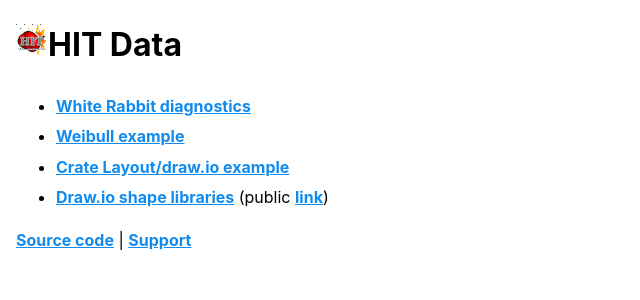
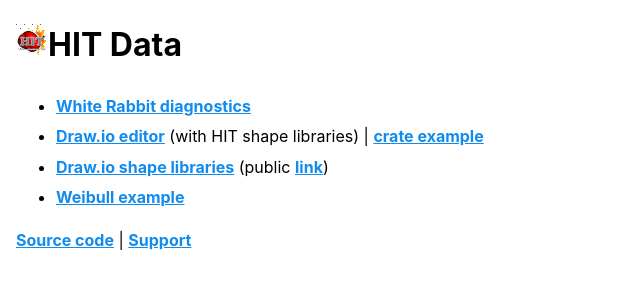
Before and after one commit to lucian-loco/WAT---Weibull-Analysis-Tool, a Flask app: page / in a window 1280 px wide. Shown: the top 300 px of the page, without its empty margins (0-640 px from the left). Run offline with Flask 3, Linux system fonts and the light colour scheme.

Commit message:
Main page: reorder links, add a link to empty draw.io editor

```diff
--- a/src/templates/index.html
+++ b/src/templates/index.html
@@ -11,9 +11,9 @@
     <h1><img src="/static/images/favicon.ico" />HIT Data</h1>
     <ul>
       <li><a href="https://mondi.app.cern.ch/whiterabbit">White Rabbit diagnostics</a></li>
+      <li><a href="/crate/new">Draw.io editor</a> (with HIT shape libraries) | <a href="/crate/edit?name=CVRED.18.774">crate example</a></li>
+      <li><a href="https://cernbox.cern.ch/files/spaces/eos/project/h/hit/draw.io/Installation">Draw.io shape libraries</a> (public <a href="https://cernbox.cern.ch/s/qigETN2TTgwuOZn">link</a>)</li>
       <li><a href="/weibull?part=HCCTDAP">Weibull example</a></li>
-      <li><a href="/crate/edit?name=CVRED.18.774">Crate Layout/draw.io example</a></li>
-      <li><a href="https://cernbox.cern.ch/files/spaces/eos/project/h/hit/draw.io/Installation">Draw.io shape libraries</a> (public <a href="https://cernbox.cern.ch/s/qigETN2TTgwuOZn">link</a>)</li>
     </ul>
     <a href="https://gitlab.cern.ch/hit/hit-data">Source code</a> | <a href="mailto:hit.data@cern.ch">Support</a>
     </div>
```
